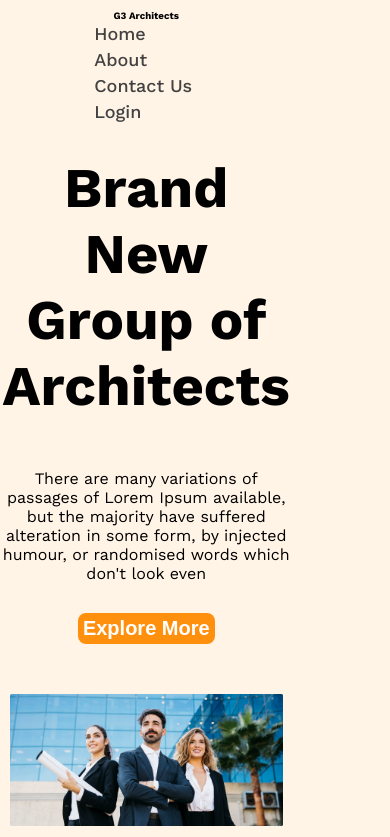
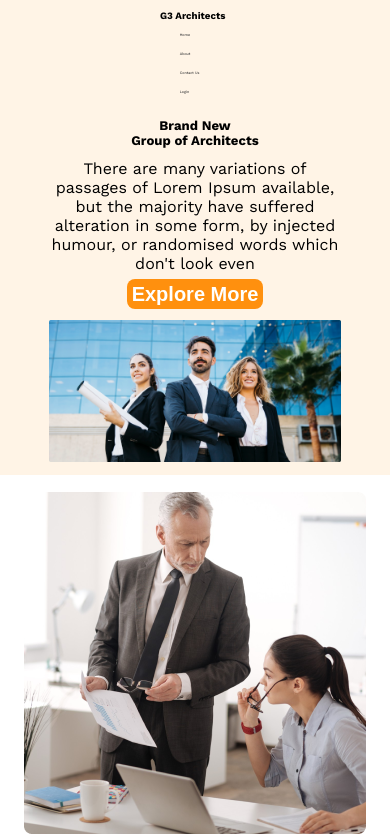
Before and after one commit to Helal366/g3-architects-responsive, a plain HTML site: page index.html in a window 390 px wide. Shown: the top 837 px of the page. Drawn offline with nearby package versions, Linux system fonts and the light colour scheme.

Commit message:
vw added

```diff
--- a/nav-banner-quick.css
+++ b/nav-banner-quick.css
@@ -66,9 +66,9 @@ header{
 }
 .nav-link{
     text-decoration: none;
-    font-size: 18px;
+    font-size: 0.9375vw;
     font-weight: 500;
-    line-height: 26px;
+    line-height: 1.35vw;
     letter-spacing: 0%;
 }
 
@@ -83,11 +83,11 @@ header{
     /* max-width: 850px; */
     margin: 0 auto;
     text-align: center;
-    margin-bottom: 50px;
+    margin-bottom: 2.6vw;
 }
 .banner-description{
-    margin-top: 50px;
-    margin-bottom: 30px;
+    margin-top: 2.6vw;
+    margin-bottom: 1.56vw;
 }
 .banner-title{
     font-weight: 700;
@@ -95,7 +95,7 @@ header{
 }
 .banner img{
     width: 100%;
-    margin-bottom: 45px;
+    margin-bottom: 2.34vw;
 }
 
 /* quick list fratures style */
@@ -128,7 +128,7 @@ header{
   }
   .of-our-words{
     color: rgb(19, 19, 19);
-    font-size: 3rem;
+    font-size: 2.5vw;
     font-weight: 700;
   }
   .features-word{
@@ -137,8 +137,8 @@ header{
     font-weight: 700;
   }
   .quick-description{
-    margin-bottom: 32px;
-    font-size: 1rem;
+    margin-bottom: 1.66vw;
+    font-size: 0.83vw;
     font-weight: 400;
   }
 /* responsive media query */
@@ -148,7 +148,7 @@ header{
     .navbar, .nav-links-container{
         flex-direction: column;
     }
-    .navbar, .banner{
+    /* .navbar, .banner{
         margin-left: 0;
         margin-right: 0;
     }
@@ -162,7 +162,7 @@ header{
     .banner-image-container{
         padding-left: 10px;
         padding-right: 10px;
-    }
+    } */
     .quick-container{
         flex-direction: column;
     }
```
